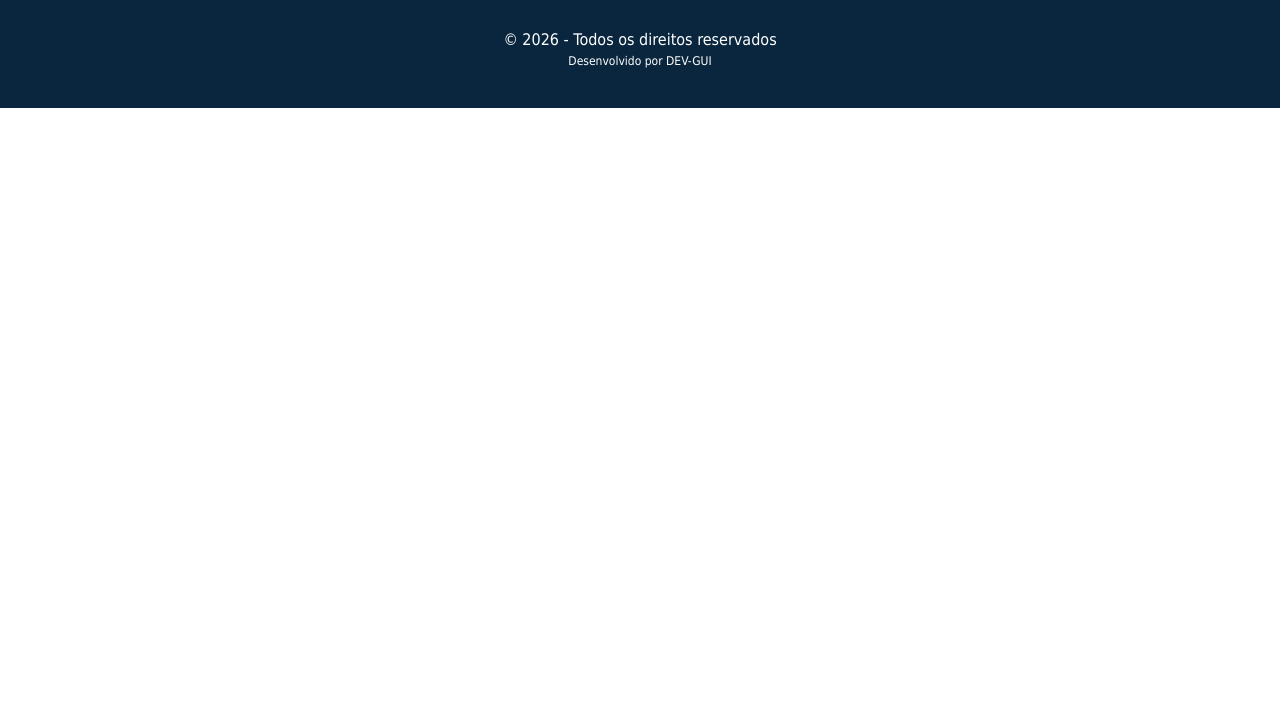
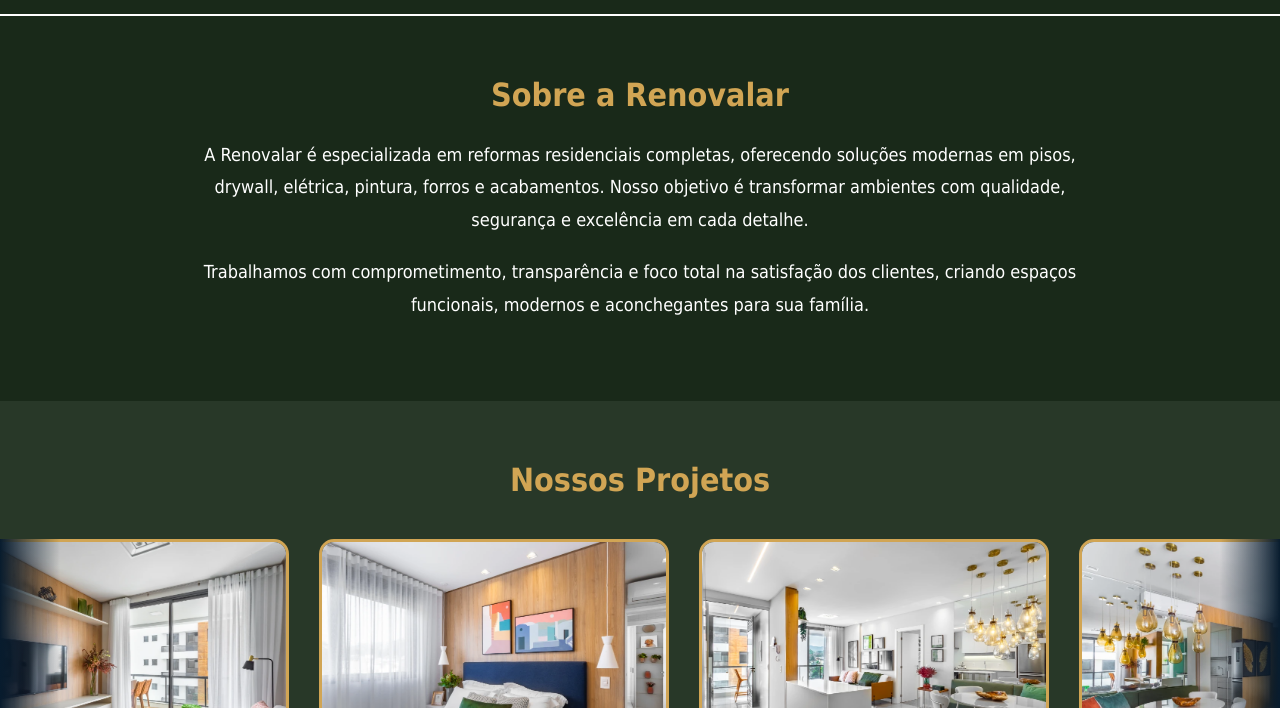
Before and after one commit to DEV-GUI06/RneovaLar, a plain HTML site: page index.html in a window 1280 px wide. Shown: the part 2092-2800 px from the top of the page. Before the commit the page ends 2200 px from the top, so only its background shows below. Drawn offline with Linux system fonts and the light colour scheme.

Commit message:
Add files via upload

```diff
--- a/index.html
+++ b/index.html
@@ -3,13 +3,13 @@
   <head>
     <meta charset="UTF-8" />
     <meta name="viewport" content="width=device-width, initial-scale=1.0" />
-    <meta name="description" content="RenovaLar" />
+    <meta name="description" content="Renovalar" />
     <meta name="keywords" content="pisos, forros, drywall, elétrica, pintura" />
-    <title>RenovaLar</title>
+    <title>Renovalar</title>
     <link href="style.css" rel="stylesheet" />
     <link
       rel="shortcut icon"
-      href="imgs/logo-renovalar.png"
+      href="imgs/Logo2.png"
       type="image/x-icon"
       style="border-radius: 20px"
     />
@@ -27,7 +27,7 @@
     <section class="cover-form">
       <div class="container bg">
         <div class="chamada-container">
-          <h1>Seja bem-vindo a <span>RenovaLar</span></h1>
+          <h1>Seja bem-vindo a <span>Renovalar</span></h1>
           <p>Construindo o imóvel ideal para viver com conforto e segurança</p>
         </div>
       </div>
@@ -113,13 +113,60 @@
     <section class="links">
       <div class="container">
         <h2>Faça um orcamento pelo WhatsApp</h2>
-        <div class="whatsapp"><a href="https://link1">Conversar no WhatsApp </a></div>
+        <div class="whatsapp"><a href="https://wa.me/5511939089231?text=Olá,%20gostaria%20de%20mais%20informações%20sobre%20os%20seus%20oraçamentos!" target="_blank">Conversar no WhatsApp </a></div>
         <div class="instagram">
           <p>Conheça também nosso Insagram</p>
-          <a href="https://link1"><img src="imgs/instagram.png" /></a>
+          <a href="https://www.instagram.com/renovalar16/" target="_blank"><img src="imgs/instagram.png" /></a>
         </div>
       </div>
       <!-- container -->
+    </section>
+
+    <section class="sobre-renovalar">
+      <div class="container">
+        <h2>Sobre a Renovalar</h2>
+
+        <p>
+          A Renovalar é especializada em reformas residenciais completas,
+          oferecendo soluções modernas em pisos, drywall, elétrica, pintura,
+          forros e acabamentos. Nosso objetivo é transformar ambientes com
+          qualidade, segurança e excelência em cada detalhe.
+        </p>
+
+        <p>
+          Trabalhamos com comprometimento, transparência e foco total na
+          satisfação dos clientes, criando espaços funcionais, modernos e
+          aconchegantes para sua família.
+        </p>
+      </div>
+    </section>
+
+    <section class="carrossel">
+      <div class="container">
+        <div class="container-carrossel">
+          <h2>Nossos Projetos</h2>
+
+          <div class="carrossel-wrapper">
+            <div class="carrossel-track">
+              <img src="imgs/1.webp" alt="Projeto 1" />
+              <img src="imgs/2.webp" alt="Projeto 2" />
+              <img src="imgs/3.webp" alt="Projeto 3" />
+              <img src="imgs/4.webp" alt="Projeto 4" />
+              <img src="imgs/1.webp" alt="Projeto 5" />
+              <img src="imgs/2.webp" alt="Projeto 6" />
+
+              <!-- Repetição para efeito de carrossel infinito -->
+
+              <img src="imgs/1.webp" alt="Projeto 1" />
+              <img src="imgs/2.webp" alt="Projeto 2" />
+              <img src="imgs/3.webp" alt="Projeto 3" />
+              <img src="imgs/4.webp" alt="Projeto 4" />
+              <img src="imgs/1.webp" alt="Projeto 5" />
+              <img src="imgs/2.webp" alt="Projeto 6" />
+            </div>
+          </div>
+        </div>
+      </div>
     </section>
 
     <footer>
--- a/style.css
+++ b/style.css
@@ -15,15 +15,20 @@
   clear: both;
 }
 
+img {
+  -webkit-user-drag: none;
+  user-select: none;
+}
+
 header {
-  background-color: #0a263e;
+  background-color: #192919;
   padding: 10px 2%;
 }
 
 .logo1 {
   margin: 0 auto;
-  width: 200px;
-  height: 120px;
+  width: 150px;
+  height: 150px;
   background-image: url(imgs/Logo2.png);
   background-size: 100% 100%;
   background-repeat: no-repeat;
@@ -51,7 +56,7 @@ header {
   text-shadow: #000000 1px 0px 12px;
 }
 .chamada-container span {
-  color: #f3a229;
+  color: #ffbd43;
   text-shadow: #000000;
 }
 .chamada-container p {
@@ -63,7 +68,7 @@ section.chamada .container {
   max-width: 1480px;
   margin: 0 auto;
   padding: 30px 5px;
-  background-color: #0a263e;
+  background-color: #192919;
   color: white;
 }
 
@@ -108,7 +113,7 @@ section.chamada p {
   font-size: 18px;
   padding: 100px 40px;
   width: 30%;
-  background-color: #0a263e;
+  background-color: #192919;
   color: white;
   border-top: 1px solid white;
 }
@@ -117,7 +122,7 @@ section.links .container {
   max-width: 1480px;
   margin: 0 auto;
   padding: 30px 0;
-  background-color: #0a263e;
+  background-color: #192919;
   color: white;
   border-top: 1px solid white;
 }
@@ -134,9 +139,9 @@ section.links h2 {
 .whatsapp a {
   margin: 0 auto;
   padding: 8px 16px;
-  background-color: #f3a229;
+  background-color: #d1a554;
   border-radius: 10px;
-  color: #0a263e;
+  color: #192919;
   text-decoration: none;
   font-size: 19px;
   transition: 200ms all ease-in-out;
@@ -160,10 +165,128 @@ section.links h2 {
   transform: scale(1.1);
 }
 
+/* SOBRE */
+
+section.sobre-renovalar {
+  background-color: #192919;
+  color: white;
+  padding: 60px 20px;
+  max-width: 1480px;
+  margin: 0 auto;
+  text-align: center;
+  border-top: 1px solid white;
+}
+
+section.sobre-renovalar h2 {
+  font-size: 32px;
+  margin-bottom: 25px;
+  color: #d1a554;
+}
+
+section.sobre-renovalar p {
+  max-width: 900px;
+  margin: 0 auto 20px auto;
+  line-height: 1.8;
+  font-size: 18px;
+}
+
+/* CARROSSEL */
+
+section.carrossel {
+  background-color: #283828;
+  max-width: 1480px;
+  margin: 0 auto;
+  padding: 60px 0;
+  overflow: hidden;
+}
+
+section.carrossel h2 {
+  text-align: center;
+  color: #d1a554;
+  font-size: 32px;
+  margin-bottom: 40px;
+}
+
+.container-carrossel {
+  width: 100%;
+  max-width: 1380px;
+  margin: 0 auto;
+}
+
+.carrossel-wrapper {
+  width: 100%;
+  overflow: hidden;
+  position: relative;
+}
+
+/* GRADIENTE ESQUERDO */
+
+.carrossel-wrapper::before {
+  content: "";
+  position: absolute;
+  top: 0;
+  left: 0;
+  width: 120px;
+  height: 100%;
+  z-index: 2;
+
+  background: linear-gradient(
+    to right,
+    #081c2e 0%,
+    rgba(8, 28, 46, 0.8) 10%,
+    rgba(8, 28, 46, 0) 50%
+  );
+}
+
+/* GRADIENTE DIREITO */
+
+.carrossel-wrapper::after {
+  content: "";
+  position: absolute;
+  top: 0;
+  right: 0;
+  width: 120px;
+  height: 100%;
+  z-index: 2;
+
+  background: linear-gradient(
+    to left,
+    #081c2e 0%,
+    rgba(8, 28, 46, 0.8) 10%,
+    rgba(8, 28, 46, 0) 50%
+  );
+}
+
+.carrossel-track {
+  display: flex;
+  width: max-content;
+  animation: slide 25s linear infinite;
+}
+
+.carrossel-track img {
+  width: 350px;
+  height: 250px;
+  object-fit: cover;
+  margin: 0 15px;
+  border-radius: 15px;
+  border: 3px solid #d1a554;
+  transition: 0s;
+}
+
+@keyframes slide {
+  0% {
+    transform: translateX(0);
+  }
+
+  100% {
+    transform: translateX(-50%);
+  }
+}
+
 footer {
   padding: 40px;
   text-align: center;
-  background-color: #0a263e;
+  background-color: #192919;
 }
 footer p {
   margin-top: 5px;
@@ -215,6 +338,20 @@ footer .dev {
   .chamada-container h1 {
     font-size: 27px;
   }
+
+  section.sobre-renovalar h2,
+  section.carrossel h2 {
+    font-size: 26px;
+  }
+
+  section.sobre-renovalar p {
+    font-size: 16px;
+  }
+
+  .carrossel-track img {
+    width: 260px;
+    height: 180px;
+  }
 }
 
 @media screen and (max-width: 960px) {
```
Also changed, not shown: imgs/Logo1.jpeg (added), imgs/Logo2.png, imgs/arrow.png, imgs/instagram.png.
